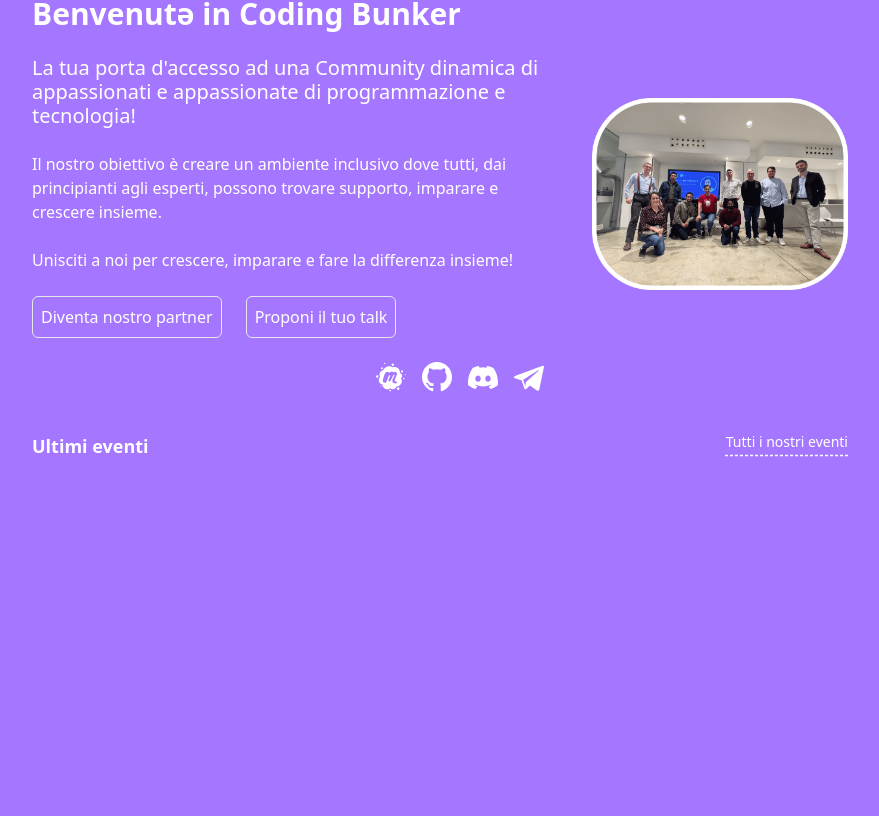
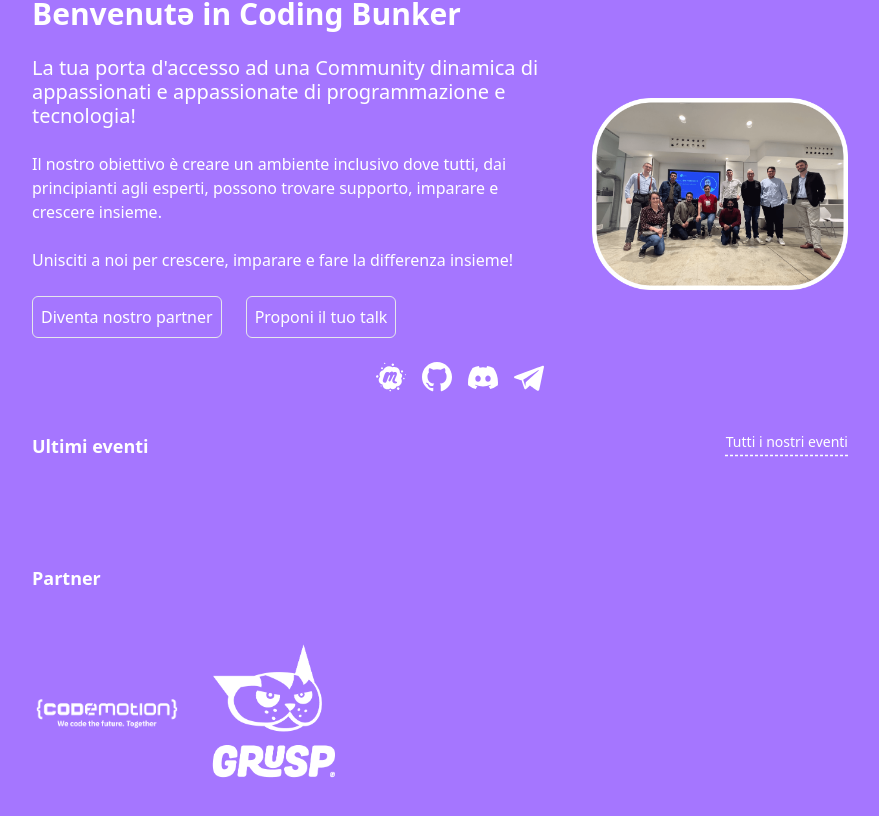
Before and after one commit to ludovicobesana/codingbunker-website, a Next.js app: page / in a window 1280 px wide. Shown: the part 180-996 px from the top of the page, without its empty margins (200-1079 px from the left). Before the commit the page ends 800 px from the top, so only its background shows below. Built offline with nearby package versions, Linux system fonts and the light colour scheme.

Commit message:
feat: Add partner

```diff
--- a/src/app/page.tsx
+++ b/src/app/page.tsx
@@ -11,6 +11,8 @@
 import GithubImage from "../assets/social/github.svg";
 import TelegramImage from "../assets/social/telegram.svg";
 import DiscordImage from "../assets/social/discord.svg";
+import CodemotionLogo from "../assets/partner/codemotion.png";
+import GruspLogo from "../assets/partner/grusp.png";
 
 const Home = async () => {
   const lastEvents = await NotionApiClient().fetchLastEvents();
@@ -130,6 +132,29 @@
             />
           ))}
         </section>
+        <header className="flex w-full flex-row justify-between gap-2 mt-10">
+          <h3 className="text-lg font-bold">Partner</h3>
+        </header>
+        <section className="flex flex-wrap gap-4 mt-4">
+          <div className="flex items-center">
+            <Image
+              src={CodemotionLogo}
+              width={150}
+              height={150}
+              alt="Codemotion Logo"
+              className="transform transition duration-300 hover:scale-110"
+            />
+          </div>
+          <div className="flex items-center">
+            <Image
+              src={GruspLogo}
+              width={150}
+              height={150}
+              alt="GrUSP Logo"
+              className="transform transition duration-300 hover:scale-110"
+            />
+          </div>
+        </section>
       </article>
     </>
   );
```
Also changed, not shown: src/assets/partner/codemotion.png (added), src/assets/partner/grusp.png (added).
